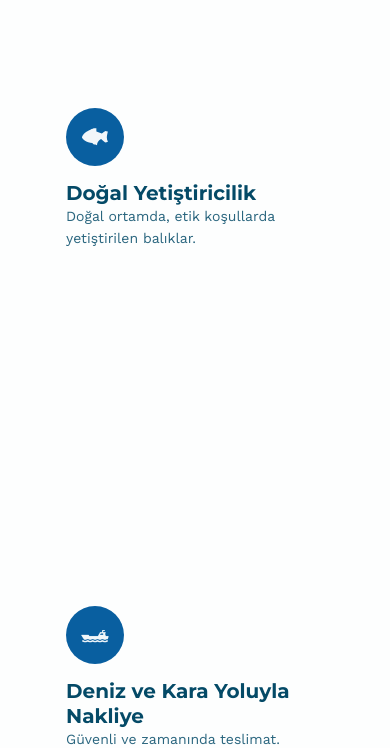
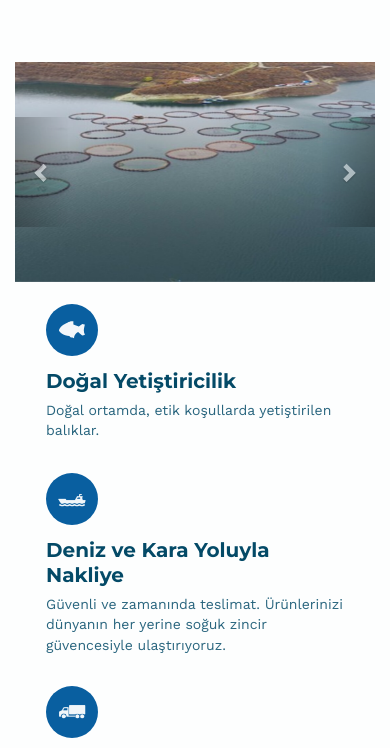
Before and after one commit to Alikerem167/Anatolia-Su-Urunleri, a plain HTML site: page www.sagdiclar.com/index.html in a window 390 px wide. Shown: the part 226-974 px from the top of the page. Drawn offline with nearby package versions, Linux system fonts and the light colour scheme; files whose address does not match are found by name.

Commit message:
16. commit

```diff
--- a/www.sagdiclar.com/frontend/assets/css/main.css
+++ b/www.sagdiclar.com/frontend/assets/css/main.css
@@ -4442,3 +4442,37 @@ html[dir="rtl"] .scrollToTop, html[dir="rtl"] .whatsappButton {
     padding-right: 10px; /* default genelde 15px–30px, sen küçültebilirsin */
   }
 }
+
+/* ==== Mobilde slider yatay geniş banner gibi olsun ==== */
+@media (max-width: 768px) {
+  .bg-slider-wrapper {
+    position: relative;
+    top: 0;
+    height: 55vw;           /* ekran genişliğinin %55'i kadar yükseklik (yatay görünüm) */
+    min-height: 220px;      /* dikey telefonda minimum sınır */
+    max-height: 320px;      /* çok büyümesin */
+    overflow: hidden;
+  }
+
+  .bg-slider-wrapper .flexslider,
+  .bg-slider-wrapper #carousel-example-generic,
+  .bg-slider-wrapper .carousel-inner,
+  .bg-slider-wrapper .item {
+    height: 100%;
+  }
+
+  .bg-slider-wrapper img.mobil-slider {
+    width: 100%;
+    height: 100%;
+    object-fit: cover;       /* taşımaz, kırpar, profesyonel görünüm */
+    object-position: center center; /* ortalansın */
+    display: block;
+  }
+
+  /* Slider oklarını ortala */
+  .carousel-control.left,
+  .carousel-control.right {
+    top: 50%;
+    transform: translateY(-50%);
+  }
+}
--- a/www.sagdiclar.com/frontend/css/gallerry.css
+++ b/www.sagdiclar.com/frontend/css/gallerry.css
@@ -205,3 +205,60 @@
   }
   .icon-btn3 .icon{ width: 58px; height: 58px; }
 }
+
+ /* 1) Şişiren shape'i akıştan çıkar */
+.service-content {
+  position: relative;            /* shape için referans */
+}
+.service-content .shape-mockup {
+  position: absolute !important; /* artık yer kaplamaz */
+  top: 0; right: 0;              /* inline style ile aynı mantık */
+  pointer-events: none;
+  z-index: 0;
+}
+.service-content .shape-mockup img {
+  display: block;
+  max-width: 120px;              /* istersen 0 da yapabilirsin */
+  height: auto;
+  opacity: .08;                  /* dekoratif; görünürlük */
+}
+
+/* 2) Bölümün dikey nefesini azalt */
+.service-layout1 {
+  margin-bottom: 64px;           /* 56px → 24px */
+}
+.service-layout1 .service-inner {
+  padding: 12px 14px;            /* 28px 26px → 12px 14px */
+}
+.service-layout1 .container {
+  padding-top: 0;
+  padding-bottom: 0;
+}
+
+/* 3) Kart içi boşlukları kıs */
+.service-style3 .service-content {
+  padding: 12px 14px;            /* 18px 22px → 12px 14px */
+  box-shadow: none;
+}
+
+/* 4) Tipografi margin’lerini sık */
+.service-title {
+  margin: 4px 0 6px;             /* üst-alt boşluk azalsın */
+}
+.service-text {
+  margin: 0;
+  line-height: 1.45;
+}
+
+/* 5) İkon baloncuğu da biraz küçülsün */
+.icon-btn3 .icon {
+  width: 56px; height: 56px;     /* 64 → 56 */
+  margin-bottom: 8px;
+}
+
+/* 6) Mobilde daha da kompakt */
+@media (max-width: 991.98px){
+  .service-style3 { margin-bottom: 12px; }
+  .service-style3 .service-content { padding: 10px 12px; }
+  .icon-btn3 .icon { width: 52px; height: 52px; }
+}
```
